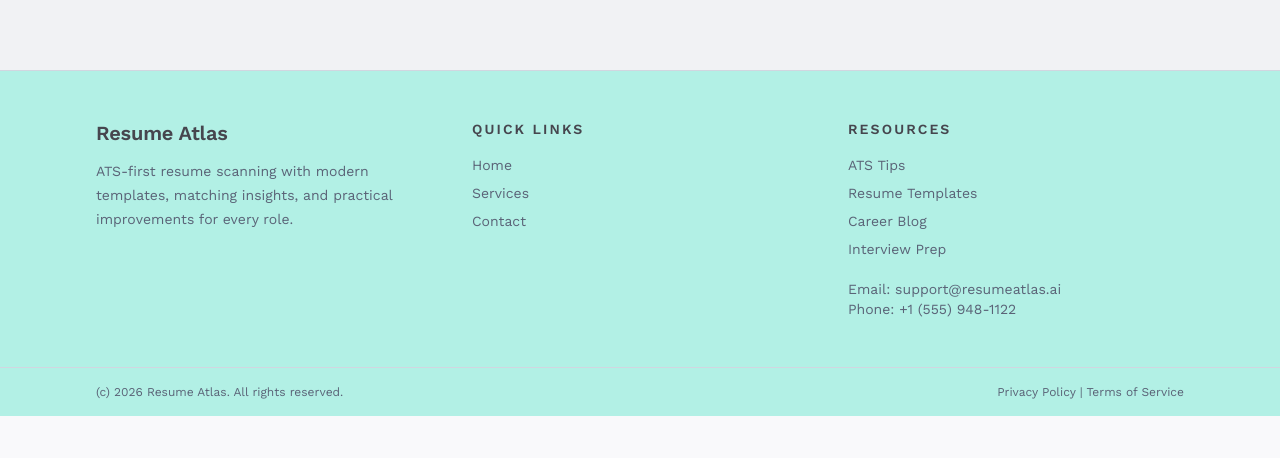
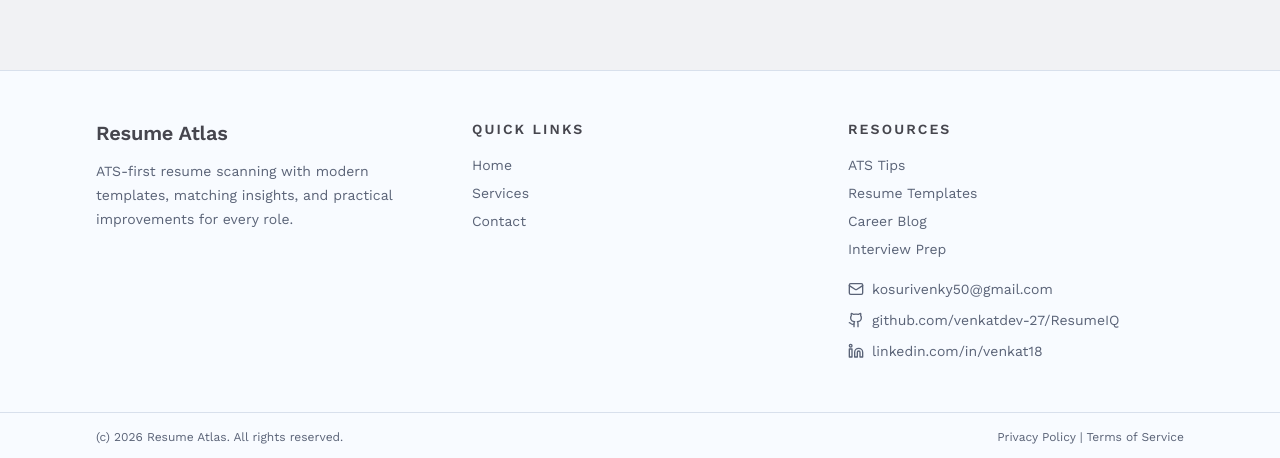
Before and after one commit to venkatdev-27/ResumeIQ, a React (Vite) app in the folder frontend/: page / in a window 1280 px wide. Shown: the part 2863-3321 px from the top of the page. Before the commit the page ends 3279 px from the top, so only its background shows below. Built offline with nearby package versions, Linux system fonts and the light colour scheme; no server answers.

Commit message:
feat(footer): apply light theme and add email/github/linkedin contact links

```diff
--- a/frontend/src/components/layout/Footer.jsx
+++ b/frontend/src/components/layout/Footer.jsx
@@ -1,5 +1,6 @@
 import React from 'react';
 import { Link } from 'react-router-dom';
+import { Github, Linkedin, Mail } from 'lucide-react';
 
 const quickLinks = [
     { label: 'Home', to: '/' },
@@ -8,10 +9,30 @@ const quickLinks = [
 ];
 
 const resources = ['ATS Tips', 'Resume Templates', 'Career Blog', 'Interview Prep'];
+const socialLinks = [
+    {
+        label: 'Email',
+        href: 'mailto:kosurivenky50@gmail.com',
+        display: 'kosurivenky50@gmail.com',
+        Icon: Mail,
+    },
+    {
+        label: 'GitHub',
+        href: 'https://github.com/venkatdev-27/ResumeIQ',
+        display: 'github.com/venkatdev-27/ResumeIQ',
+        Icon: Github,
+    },
+    {
+        label: 'LinkedIn',
+        href: 'https://linkedin.com/in/venkat18',
+        display: 'linkedin.com/in/venkat18',
+        Icon: Linkedin,
+    },
+];
 
 function Footer() {
     return (
-        <footer id="contact" className="mt-16 border-t border-border bg-[#b2f0e5] text-foreground">
+        <footer id="contact" className="mt-16 border-t border-[#d8e0ec] bg-[#f8fbff] text-foreground">
             <div className="mx-auto grid max-w-6xl gap-10 px-4 py-12 sm:px-6 md:grid-cols-3 lg:px-8">
                 <div>
                     <h3 className="font-ui-heading text-xl font-semibold text-foreground">Resume Atlas</h3>
@@ -42,13 +63,23 @@ function Footer() {
                             </li>
                         ))}
                     </ul>
-                    <div className="font-ui-body mt-5 text-sm text-muted-foreground">
-                        <p>Email: support@resumeatlas.ai</p>
-                        <p>Phone: +1 (555) 948-1122</p>
+                    <div className="font-ui-body mt-5 space-y-2 text-sm text-muted-foreground">
+                        {socialLinks.map(({ label, href, display, Icon }) => (
+                            <a
+                                key={label}
+                                href={href}
+                                target={label === 'Email' ? undefined : '_blank'}
+                                rel={label === 'Email' ? undefined : 'noreferrer'}
+                                className="group inline-flex w-full min-w-0 items-center gap-2 break-all transition hover:text-primary"
+                            >
+                                <Icon className="h-4 w-4 shrink-0" />
+                                <span className="min-w-0">{display}</span>
+                            </a>
+                        ))}
                     </div>
                 </div>
             </div>
-            <div className="border-t border-border">
+            <div className="border-t border-[#d8e0ec]">
                 <div className="font-ui-body mx-auto flex max-w-6xl flex-col gap-2 px-4 py-4 text-xs text-muted-foreground sm:flex-row sm:items-center sm:justify-between sm:px-6 lg:px-8">
                     <p>(c) {new Date().getFullYear()} Resume Atlas. All rights reserved.</p>
                     <p>Privacy Policy | Terms of Service</p>
```
